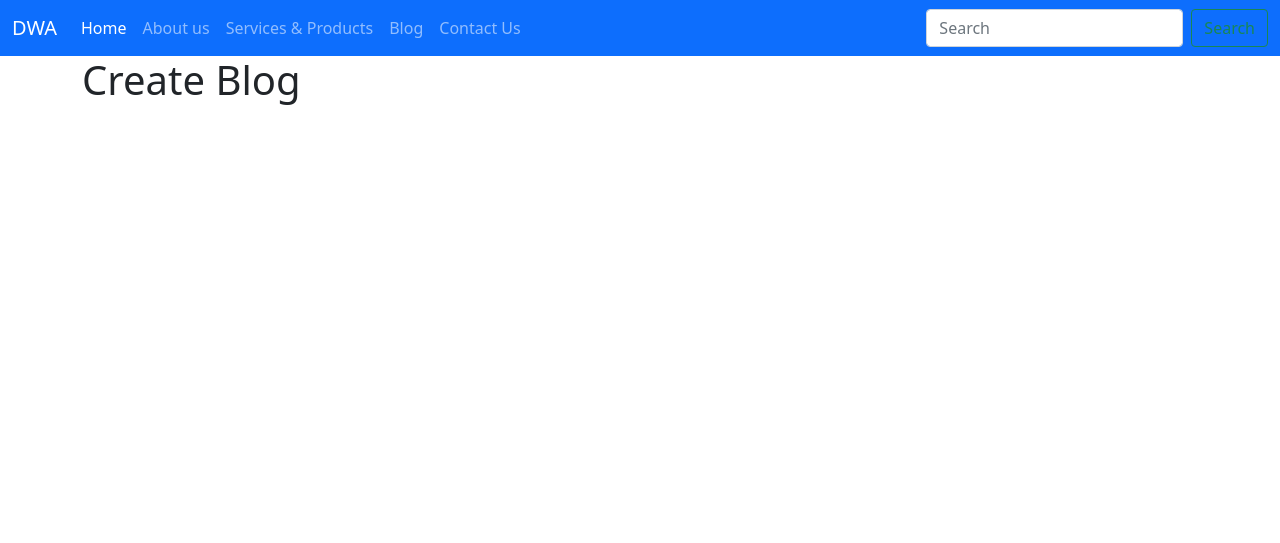
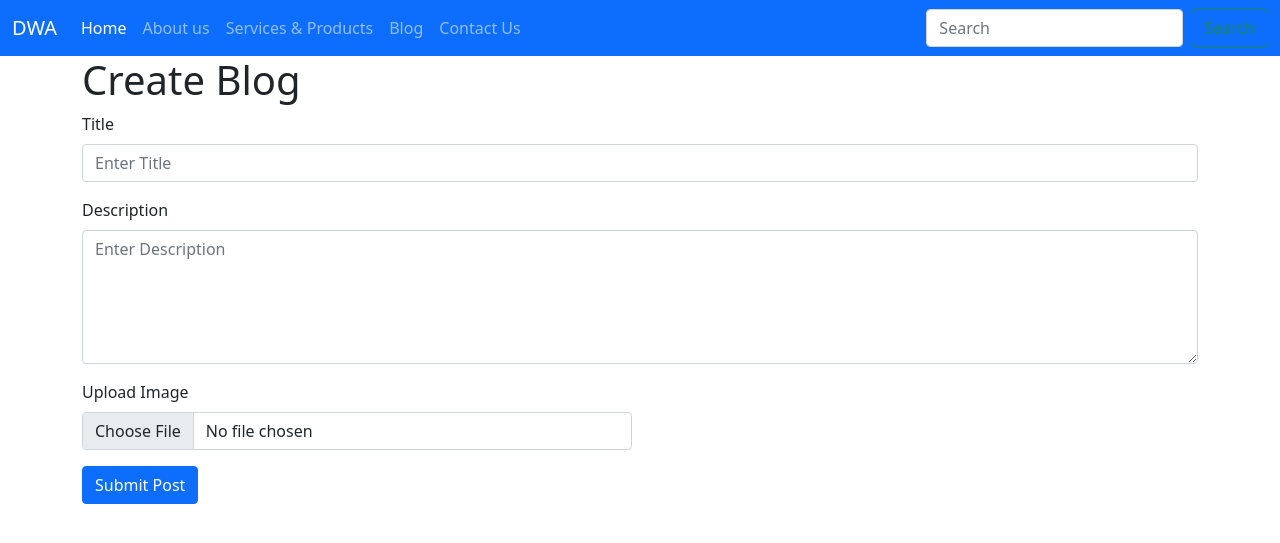
Before and after one commit to eweb9ja/Python-Django-Series--Web-App-Blog-API-VueJS-ReactJS-AngularJS, a Django app: page /blog/create/ in a window 1280 px wide. Shown: the top 543 px of the page. Run offline with Django 3.2, Linux system fonts and the light colour scheme.

```diff
--- a/blog/templates/blog/create.html
+++ b/blog/templates/blog/create.html
@@ -14,6 +14,25 @@
         <div class="row">
             <div class="col-12">
 
+                <form method="post" enctype="multipart/form-data" class="row g-3">
+                    {% csrf_token %}
+                    <div class="col-12">
+                        <label for="title" class="form-label">Title</label>
+                        <input type="text" class="form-control" id="title"  name="title" placeholder="Enter Title">
+                    </div>
+                    <div class="col-12">
+                        <label for="description" class="form-label">Description</label>
+                        <textarea type="text" class="form-control" id="description" name="description" placeholder="Enter Description" rows="5"></textarea>
+                    </div>
+                    <div class="col-md-6">
+                        <label for="image" class="form-label">Upload Image</label>
+                        <input type="file" name="image" class="form-control" id="image">
+                    </div>
+                    <div class="col-12">
+                        <button type="submit" class="btn btn-primary">Submit Post</button>
+                    </div>
+                </form>
+
             </div>
         </div>
     </div>
--- a/blog/views.py
+++ b/blog/views.py
@@ -1,17 +1,28 @@
-from django.shortcuts import render
+from django.shortcuts import render, redirect
+from .models import BlogPage
+from django.contrib import messages
 
 def Blog(request):
 
-    mgs = "Blog us Page"
+    blogs = BlogPage.objects.filter()
 
     Context = {
-        "mgs": mgs
+        "blogs":blogs
     }
     return render(request, "blog/index.html", Context)
 
 
 def BlogCreate(request):
 
+    if request.method == "POST":
+        title = request.POST["title"]
+        description = request.POST["description"]
+        image = request.FILES.get("image", '')
+
+        BlogPage.objects.create(title=title, description=description, image=image)
+
+        messages.success(request, "Blog Post is Successful!")
+        return redirect("blog")
 
     Context = {
 
--- a/core/urls.py
+++ b/core/urls.py
@@ -15,6 +15,8 @@ Including another URLconf
 """
 from django.contrib import admin
 from django.urls import path, include
+from django.conf import settings
+from django.conf.urls.static import static
 
 urlpatterns = [
     path('', include('home.urls')),
@@ -25,3 +27,6 @@ urlpatterns = [
 
     path('admin/', admin.site.urls),
 ]
+
+urlpatterns += static(settings.STATIC_URL, document_root=settings.STATIC_ROOT)
+urlpatterns += static(settings.MEDIA_URL, document_root=settings.MEDIA_ROOT)
```
Also changed, not shown: blog/templates/blog/index.html (+15 -14 lines), core/settings.py (+8 -0 lines), blog_img/2021/07/11/IMG00370-20140823-0542p.jpg (added), blog_img/2021/07/11/My_Snapshot1.jpg (added).
